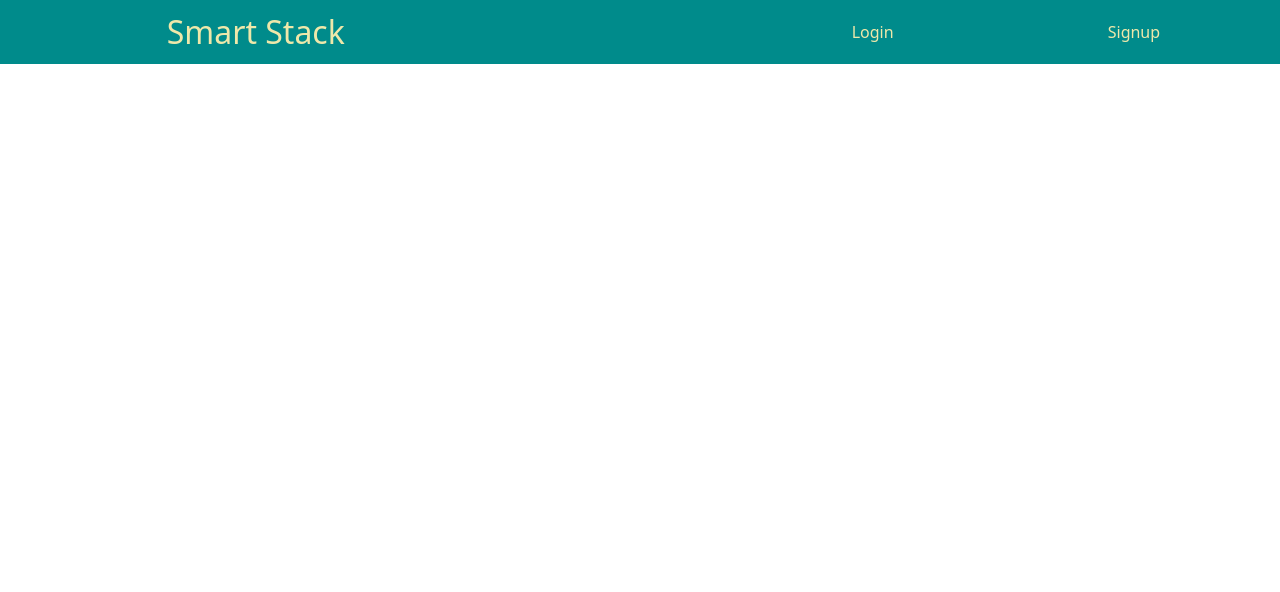
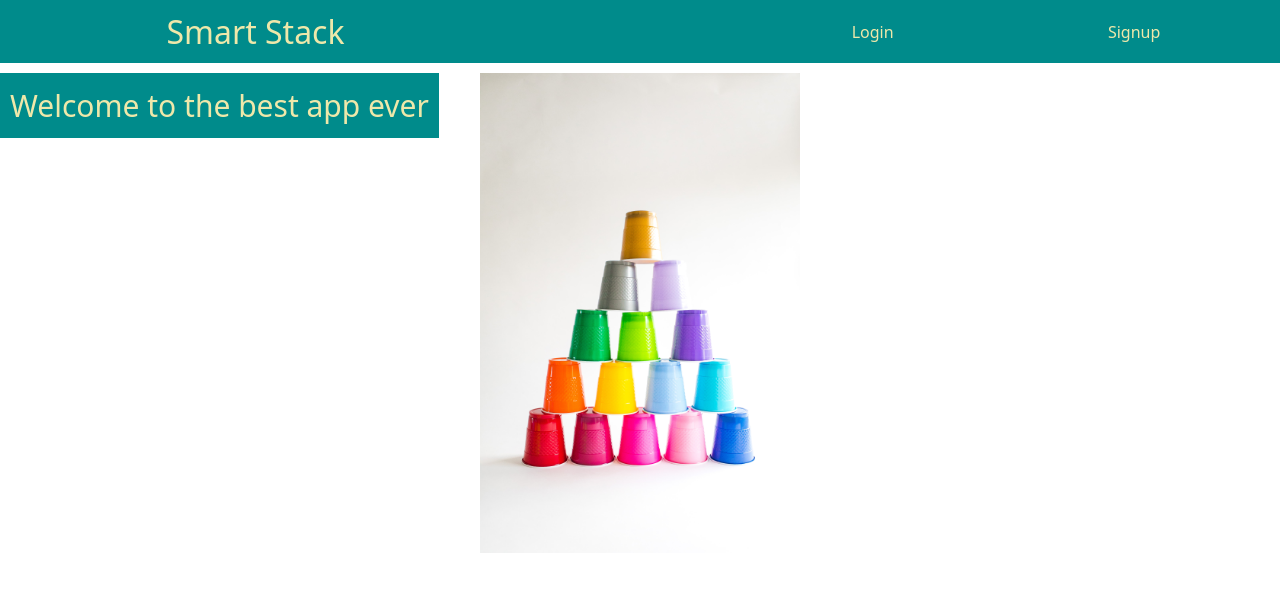
Before and after one commit to oriarh/Smart-Stack, a React (Create React App) app in the folder client/: page / in a window 1280 px wide. Shown: the top 592 px of the page. Built offline with nearby package versions, Linux system fonts and the light colour scheme.

Commit message:
Some landing page code

```diff
--- a/client/src/App.css
+++ b/client/src/App.css
@@ -27,7 +27,7 @@
     }
 }
 
-header {
+.headerRow {
     background-color: darkcyan;
     padding: 1%;
     margin-bottom: 10px;
@@ -53,3 +53,20 @@ header {
     color: black;
     background-color: transparent;
 }
+
+#topImg {
+    width: 25%;
+    height: auto;
+    margin: auto;
+    display: block;
+}
+
+.welcomeMessage {
+    position: absolute;
+    align-content: center;
+    background-color: darkcyan;
+    font-size: 30px;
+    color: palegoldenrod;
+    padding: 10px;
+    font-weight: 200;
+}
--- a/client/src/App.js
+++ b/client/src/App.js
@@ -1,17 +1,16 @@
 import './App.css';
 import React from 'react';
 import { Route, Routes } from 'react-router-dom';
-import Navigation from './components/Navigation'
+import Landingpage from './components/Landingpage';
 
 function App() {
   return (
-    <div className="App">
-      <header className="App-header">
-        <Navigation/>
+    <div className="">
+      <header className="">
         <Routes>
           {/* <Route path='/signup' element={<Signup/>}/>
-          <Route path='/login' element={<Login/>}/>
-          <Route path='/herosection' element={<Herosection/>}/> */}
+          <Route path='/login' element={<Login/>}/> */}
+          <Route path='/' element={<Landingpage/>}/>
         </Routes>
       </header>
     </div>
--- /dev/null
+++ b/client/src/components/Landingpage.js
@@ -0,0 +1,17 @@
+import React from 'react'
+import { Link, useMatch, useResolvedPath} from 'react-router-dom'
+import Navigation from './Navigation'
+import backgroundImg from '../images/backgroundImg.jpg'
+
+export default function () {
+
+    return (
+    <>
+        <Navigation/>
+        <div className="imgContainer">
+            <div className="welcomeMessage">Welcome to the best app ever</div>
+            <img id="topImg" src={backgroundImg} alt="Background Image"/>
+        </div>
+    </>
+    )
+}
--- a/client/src/components/Navigation.js
+++ b/client/src/components/Navigation.js
@@ -22,10 +22,10 @@ export default function () {
             <div className='container-fluid'>
                 <div className="row headerRow">
                     <div className="col-md-12 col-lg-7">
-                        <h2 className="headerName"><Link className="headerName" to='/Project-Portfolio-React-'>Smart Stack</Link></h2>
+                        <h2 className="headerName"><Link className="headerName" to='/'>Smart Stack</Link></h2>
                     </div>
-                    <div className="col-lg-auto headerLinks"><CustomLink to="/aboutme">Login</CustomLink></div>
-                    <div className="col-lg-auto headerLinks"><CustomLink to="/portfolio">Signup</CustomLink></div>
+                    <div className="col-lg-auto headerLinks"><CustomLink to="/login">Login</CustomLink></div>
+                    <div className="col-lg-auto headerLinks"><CustomLink to="/signup">Signup</CustomLink></div>
                 </div>
             </div>
         </nav>
```
Also changed, not shown: client/src/images/backgroundImg.jpg (added), 1 other file (tests, documents, lock files or other folders).
